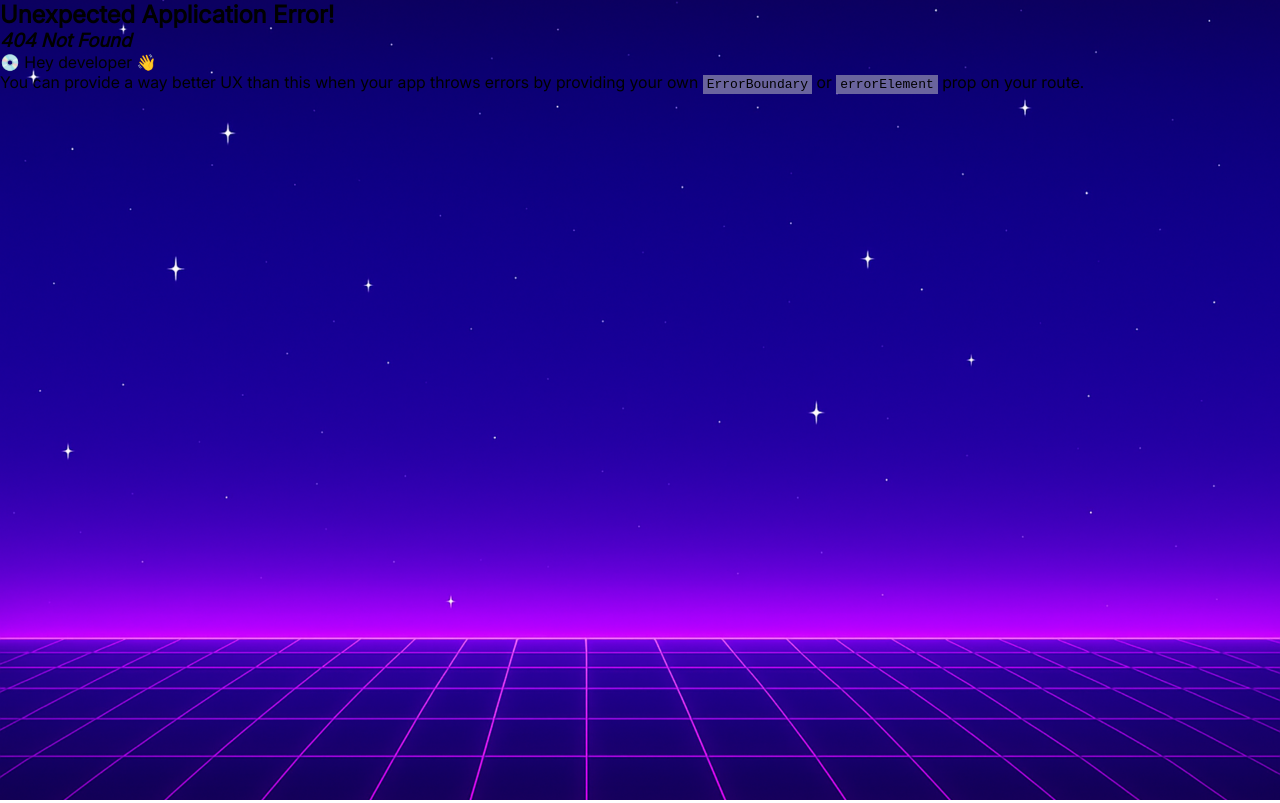
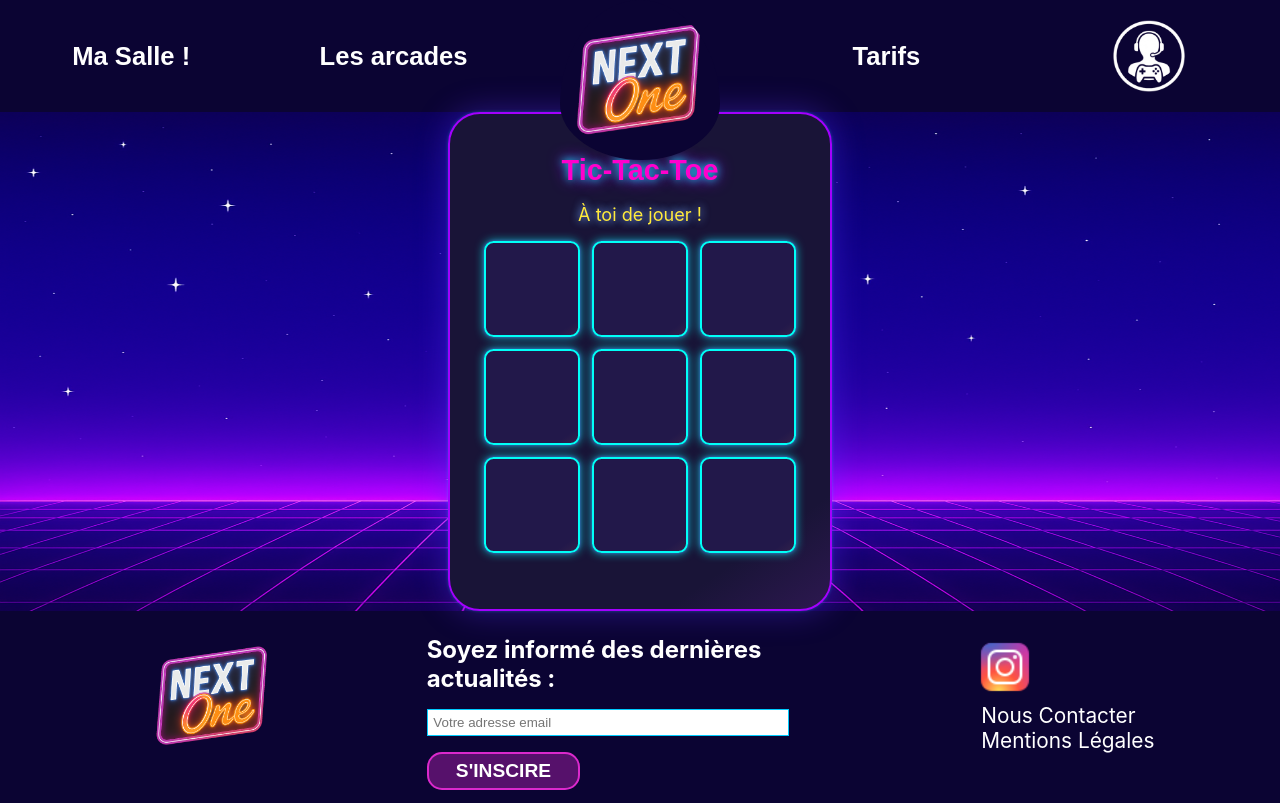
Before and after one commit to wildcodeschool-2025-03/nextOneBack, a React (Vite) app in the folder client/: page /TicTacToePage in a window 1280 px wide. Before the commit this address had no page. Built offline with nearby package versions, Linux system fonts and the light colour scheme.

Commit message:
feat: add tictactoe + adjustement css

```diff
--- a/client/src/App.css
+++ b/client/src/App.css
@@ -1,26 +1,30 @@
 html,
 body,
 #root {
-  height: 100%;
   margin: 0;
   padding: 0;
+  height: 100%;
 }
 
 body {
-  background: url("/images/background_V2.png");
-  background-size: cover;
-  background-repeat: repeat;
-  background-position: center;
   font-family: "inter", sans-serif;
 }
 
-*,
-*::before,
-*::after {
-  box-sizing: border-box;
+.app-container {
+  display: flex;
+  flex-direction: column;
+  min-height: 100vh;
 }
 
-@font-face {
-  font-family: "inter";
-  src: url("./assets/fonts/inter/Inter_18pt-Regular.ttf");
+.app-container > main {
+  flex: 1;
+  position: relative;
+  display: flex;
+  justify-content: center;
+  align-items: center;
+
+  background-image: url("/images/background_V2.png");
+  background-repeat: no-repeat;
+  background-size: 100% 100%;
+  background-position: center center;
 }
--- a/client/src/App.tsx
+++ b/client/src/App.tsx
@@ -5,11 +5,13 @@ import Navbar from "./components/Navbar/Navbar";
 
 function App() {
   return (
-    <>
+    <div className="app-container">
       <Navbar />
-      <Outlet />
+      <main>
+        <Outlet />
+      </main>
       <Footer />
-    </>
+    </div>
   );
 }
 
--- a/client/src/components/Home/HomePage.css
+++ b/client/src/components/Home/HomePage.css
@@ -1,6 +1,5 @@
 .homepage {
-  min-height: 100vh;
-  width: 100%;
+  width: auto;
   padding: 2rem 0;
   background: url("/images/background_V2.png");
   background-size: cover;
--- /dev/null
+++ b/client/src/components/TicTacToe/TicTacToe.css
@@ -0,0 +1,110 @@
+:root {
+  --base-scale: 1;
+  --container-size: 24rem;
+  --cell-size: 6rem;
+  --title-size: 1.8rem;
+  --status-size: 1.13rem;
+  --cell-font-size: 2.2rem;
+  --button-font-size: 1.04rem;
+}
+
+@media (min-width: 1920px) and (max-width: 2559px) {
+  :root {
+    --base-scale: 0.8;
+  }
+}
+
+@media (min-width: 2560px) {
+  :root {
+    --base-scale: 1.2;
+  }
+}
+
+.ttt-arcade-bg {
+  width: calc(var(--container-size));
+  margin: 0 auto;
+  padding: calc(2.5rem * var(--base-scale));
+  background: linear-gradient(145deg, #191437 85%, #2d1850 100%);
+  border-radius: 2rem;
+  box-shadow: 0 0 2rem #5b2fff66, 0 0 0.2rem #00f6ff55;
+  border: 0.15625rem solid #a300ff;
+  text-align: center;
+  transform: scale(var(--base-scale));
+  transform-origin: center;
+}
+
+.ttt-title {
+  font-family: "Press Start 2P", "Orbitron", Arial, sans-serif;
+  color: #ff00cc;
+  font-size: var(--title-size);
+  margin-bottom: 1rem;
+  text-shadow: 0 0 0.5rem #0ff, 0 0 1rem #a300ff;
+}
+
+.ttt-status {
+  color: #ffeb3b;
+  font-size: var(--status-size);
+  margin-bottom: 1rem;
+  text-shadow: 0 0 0.5rem #ff00cc99, 0 0 0.6rem #0ff;
+}
+
+.ttt-board {
+  display: grid;
+  grid-template-columns: repeat(3, var(--cell-size));
+  grid-template-rows: repeat(3, var(--cell-size));
+  gap: 0.75rem;
+  justify-content: center;
+  margin-bottom: 1rem;
+}
+
+.ttt-cell {
+  background: linear-gradient(145deg, #22184a 90%, #31214a 100%);
+  border: 2px solid #00fff7;
+  border-radius: 0.6rem;
+  font-family: "Press Start 2P", monospace;
+  font-size: var(--cell-font-size);
+  color: #ff00cc;
+  cursor: pointer;
+  box-shadow: 0 0 0.6rem #00fff7bb, 0 0 0.2rem #a300ff99;
+  display: flex;
+  align-items: center;
+  justify-content: center;
+}
+
+.ttt-cell:focus-visible {
+  outline: 2px dashed #ffeb3b;
+  outline-offset: 0.2rem;
+  box-shadow: 0 0 0.5rem #ffeb3b88;
+}
+
+.ttt-cell-filled {
+  cursor: not-allowed;
+  background: linear-gradient(145deg, #302147 90%, #2e1948 100%);
+  color: #fff;
+  text-shadow: 0 0 0.6rem #a300ff, 0 0 0.1rem #fff;
+}
+
+.ttt-restart-btn {
+  background: linear-gradient(90deg, #ff00cc 25%, #00fff7 85%);
+  border: none;
+  color: #191437;
+  padding: 0.6rem 2.2rem;
+  border-radius: 1rem;
+  font-family: "Orbitron", Arial, sans-serif;
+  font-size: var(--button-font-size);
+  font-weight: bold;
+  cursor: pointer;
+  box-shadow: 0 0 0.6rem #00fff7bb, 0 0 0.2rem #ff00cc99;
+  transition: transform 0.12s;
+}
+
+.ttt-restart-btn:hover {
+  transform: scale(1.06);
+  background: linear-gradient(90deg, #ff00cc 55%, #00fff7 85%);
+}
+
+.ttt-restart-btn:focus-visible {
+  outline: 2px dashed #ffeb3b;
+  outline-offset: 0.2rem;
+  box-shadow: 0 0 0.5rem #ffeb3b88;
+}
--- /dev/null
+++ b/client/src/components/TicTacToe/TicTacToe.tsx
@@ -0,0 +1,213 @@
+import { useCallback, useEffect, useRef, useState } from "react";
+import type { FC } from "react";
+import "./TicTacToe.css";
+
+type Player = "X" | "O" | null;
+type Board = Player[];
+
+const WIN_LINES = [
+  [0, 1, 2],
+  [3, 4, 5],
+  [6, 7, 8],
+  [0, 3, 6],
+  [1, 4, 7],
+  [2, 5, 8],
+  [0, 4, 8],
+  [2, 4, 6],
+];
+
+const cellKeys = ["TL", "TC", "TR", "ML", "MC", "MR", "BL", "BC", "BR"];
+
+function getBestMove(
+  board: Board,
+  iaPlayer: Player = "O",
+  humanPlayer: Player = "X",
+): number | null {
+  for (const line of WIN_LINES) {
+    const [a, b, c] = line;
+    const lineVals = [board[a], board[b], board[c]];
+    if (
+      lineVals.filter((x) => x === iaPlayer).length === 2 &&
+      lineVals.includes(null)
+    ) {
+      return line[lineVals.indexOf(null)];
+    }
+  }
+
+  for (const line of WIN_LINES) {
+    const [a, b, c] = line;
+    const lineVals = [board[a], board[b], board[c]];
+    if (
+      lineVals.filter((x) => x === humanPlayer).length === 2 &&
+      lineVals.includes(null)
+    ) {
+      return line[lineVals.indexOf(null)];
+    }
+  }
+
+  const emptyIndexes = board
+    .map((val, idx) => (val === null ? idx : null))
+    .filter((idx) => idx !== null) as number[];
+  if (emptyIndexes.length === 0) return null;
+  return emptyIndexes[Math.floor(Math.random() * emptyIndexes.length)];
+}
+
+function calculateWinner(board: Board): Player {
+  for (const line of WIN_LINES) {
+    const [a, b, c] = line;
+    if (board[a] && board[a] === board[b] && board[a] === board[c]) {
+      return board[a];
+    }
+  }
+  return null;
+}
+
+const TicTacToe: FC = () => {
+  const [board, setBoard] = useState<Board>(Array(9).fill(null));
+  const [isPlayerTurn, setIsPlayerTurn] = useState(true);
+  const [focusedIndex, setFocusedIndex] = useState<number | null>(null);
+  const [lastPlayedIndex, setLastPlayedIndex] = useState<number | null>(null);
+  const cellRefs = useRef<(HTMLButtonElement | null)[]>([]);
+  const restartBtnRef = useRef<HTMLButtonElement | null>(null);
+
+  const winner = calculateWinner(board);
+  const isDraw = board.every((cell) => cell !== null) && !winner;
+
+  const handleClick = useCallback(
+    (index: number) => {
+      if (!isPlayerTurn || board[index] || winner) return;
+      const newBoard = [...board];
+      newBoard[index] = "X";
+      setBoard(newBoard);
+      setIsPlayerTurn(false);
+      setLastPlayedIndex(index);
+    },
+    [isPlayerTurn, board, winner],
+  );
+
+  useEffect(() => {
+    if (!isPlayerTurn && !winner && !isDraw) {
+      const timeout = setTimeout(() => {
+        const move = getBestMove(board, "O", "X");
+        if (move !== null) {
+          const newBoard = [...board];
+          newBoard[move] = "O";
+          setBoard(newBoard);
+        }
+        setIsPlayerTurn(true);
+      }, 700);
+      return () => clearTimeout(timeout);
+    }
+  }, [isPlayerTurn, board, winner, isDraw]);
+
+  useEffect(() => {
+    if (lastPlayedIndex !== null) {
+      const timeout = setTimeout(() => {
+        const cell = cellRefs.current[lastPlayedIndex];
+        if (cell) {
+          cell.focus();
+        }
+      }, 0);
+      setFocusedIndex(lastPlayedIndex);
+      setLastPlayedIndex(null);
+      return () => clearTimeout(timeout);
+    }
+  }, [lastPlayedIndex]);
+
+  useEffect(() => {
+    const handleKeyDown = (e: KeyboardEvent) => {
+      if (focusedIndex === null) return;
+
+      const row = Math.floor(focusedIndex / 3);
+      const col = focusedIndex % 3;
+      let nextIndex = focusedIndex;
+
+      if (["ArrowUp", "z", "Z"].includes(e.key) && row > 0) {
+        nextIndex = (row - 1) * 3 + col;
+      } else if (["ArrowDown", "s", "S"].includes(e.key) && row < 2) {
+        nextIndex = (row + 1) * 3 + col;
+      } else if (
+        ["ArrowDown", "s", "S"].includes(e.key) &&
+        row === 2 &&
+        (winner || isDraw)
+      ) {
+        e.preventDefault();
+        restartBtnRef.current?.focus();
+        setFocusedIndex(null);
+        return;
+      } else if (["ArrowLeft", "q", "Q"].includes(e.key) && col > 0) {
+        nextIndex = row * 3 + (col - 1);
+      } else if (["ArrowRight", "d", "D"].includes(e.key) && col < 2) {
+        nextIndex = row * 3 + (col + 1);
+      } else if (["Enter", " "].includes(e.key)) {
+        handleClick(focusedIndex);
+        return;
+      }
+
+      if (nextIndex !== focusedIndex) {
+        e.preventDefault();
+        setFocusedIndex(nextIndex);
+        cellRefs.current[nextIndex]?.focus();
+      }
+    };
+
+    window.addEventListener("keydown", handleKeyDown);
+    return () => window.removeEventListener("keydown", handleKeyDown);
+  }, [focusedIndex, handleClick, winner, isDraw]);
+
+  function handleRestart() {
+    setBoard(Array(9).fill(null));
+    setIsPlayerTurn(true);
+    setFocusedIndex(null);
+    setLastPlayedIndex(null);
+  }
+
+  return (
+    <div className="ttt-arcade-bg">
+      <h2 className="ttt-title">Tic-Tac-Toe</h2>
+      <div className="ttt-status">
+        {winner
+          ? winner === "X"
+            ? "✨ Bravo, tu as gagné !"
+            : "💀 L'IA gagne !"
+          : isDraw
+            ? "Match nul !"
+            : isPlayerTurn
+              ? "À toi de jouer !"
+              : "Je réfléchis..."}
+      </div>
+      <div className="ttt-board">
+        {board.map((cell, i) => (
+          <button
+            type="button"
+            key={cellKeys[i]}
+            ref={(element: HTMLButtonElement | null) => {
+              cellRefs.current[i] = element;
+            }}
+            className={`ttt-cell ${cell ? "ttt-cell-filled" : ""}`}
+            onClick={() => {
+              if (isPlayerTurn && !cell && !winner) {
+                handleClick(i);
+              }
+            }}
+            onFocus={() => setFocusedIndex(i)}
+          >
+            {cell}
+          </button>
+        ))}
+      </div>
+      {(winner || isDraw) && (
+        <button
+          type="button"
+          ref={restartBtnRef}
+          className="ttt-restart-btn"
+          onClick={handleRestart}
+        >
+          Rejouer
+        </button>
+      )}
+    </div>
+  );
+};
+
+export default TicTacToe;
--- a/client/src/main.tsx
+++ b/client/src/main.tsx
@@ -10,6 +10,7 @@ import App from "./App";
 import AdminPage from "./pages/AdminPage.tsx";
 import Connexion from "./pages/Connexion";
 import HomePage from "./pages/HomePage.tsx";
+import TicTacToePage from "./pages/TicTacToePage.tsx";
 
 // Import additional components for new routes
 // Try creating these components in the "pages" folder
@@ -33,6 +34,10 @@ const router = createBrowserRouter([
       {
         path: "/adminpage", // The root path
         element: <AdminPage />, // Renders the App component for the home page
+      },
+      {
+        path: "/TicTacToePage",
+        element: <TicTacToePage />,
       },
     ],
   },
--- /dev/null
+++ b/client/src/pages/TicTacToePage.tsx
@@ -0,0 +1,7 @@
+import TicTacToe from "../components/TicTacToe/TicTacToe";
+
+function TicTacToePage() {
+  return <TicTacToe />;
+}
+
+export default TicTacToePage;
--- a/client/src/styles/connexion.css
+++ b/client/src/styles/connexion.css
@@ -1,8 +1,11 @@
 .connexion-page {
+  height: auto;
+  width: 100%;
   display: flex;
   justify-content: center;
   padding: 4.5rem;
   color: #00ffff;
+  margin-bottom: 6rem;
 }
 
 .title-connexion {
@@ -13,7 +16,7 @@
 
 .line-connexion {
   margin-top: 0.5rem;
-  height: 0.1rem;
+  height: 0.2rem;
   width: auto;
   background: #00ffff;
 }
--- a/client/src/styles/footer.css
+++ b/client/src/styles/footer.css
@@ -2,42 +2,45 @@
   .footer-mobile {
     display: flex;
     background-color: #0b0433;
-    height: 20em;
+    min-height: 20em;
     width: 100%;
-    display: flex;
     flex-direction: column;
     justify-content: space-around;
     position: relative;
   }
+
   .logo-desktop {
     display: none;
   }
+
   .registration {
     color: white;
     font-weight: 600;
     height: 2em;
     width: 8em;
     font-size: 1.2em;
-    border: 2px solid;
-    border-color: #db29cc;
+    border: 2px solid #db29cc;
     border-radius: 15px;
     background-color: rgba(219, 41, 204, 0.36);
   }
+
   .input-mail {
-    border: 1px solid;
-    border-color: #00ccff;
+    border: 1px solid #00ccff;
     width: 85%;
     height: 2em;
   }
+
   .nextOneLogoFooter {
     width: 7em;
     height: 7em;
     margin-top: 1.5em;
   }
+
   .h1-footer {
     color: white;
     font-size: 1.5em;
   }
+
   .top-footer {
     display: flex;
     flex-direction: column;
@@ -46,26 +49,31 @@
     gap: 1em;
     margin-top: 1em;
   }
+
   .bottom-footer {
     display: flex;
     justify-content: space-around;
     margin-bottom: 1em;
   }
+
   .three-span {
     display: flex;
     flex-direction: column;
     justify-content: space-around;
     align-items: flex-end;
   }
+
   .link-footer {
     color: white;
     font-size: 1.3em;
   }
+
   .icone_instagram {
     width: 4em;
     height: 4em;
   }
 }
+
 @media screen and (min-width: 768px) {
   .footer-mobile {
     display: grid;
@@ -73,8 +81,9 @@
     grid-template-columns: 1fr 1fr 1fr;
     background-color: #0b0433;
     width: 100%;
-    height: 12em;
+    min-height: 12em;
   }
+
   .top-footer {
     grid-column: 2;
     display: flex;
@@ -82,6 +91,7 @@
     gap: 1em;
     margin-top: 1.5em;
   }
+
   .h1-footer {
     color: white;
     font-size: 1.5em;
@@ -102,36 +112,40 @@
     justify-content: center;
     margin-top: 0.8em;
   }
+
   .nextOneLogoFooter {
     display: none;
   }
+
   .nextOneLogoDesktop {
     width: 9em;
     height: 9em;
   }
+
   .link-footer {
     color: white;
     font-size: 1.3em;
   }
+
   .icone_instagram {
     width: 4em;
     height: 4em;
     margin-left: -0.5em;
   }
+
   .registration {
     color: white;
     font-weight: 600;
     height: 2em;
     width: 8em;
     font-size: 1.2em;
-    border: 2px solid;
-    border-color: #db29cc;
+    border: 2px solid #db29cc;
     border-radius: 15px;
     background-color: rgba(219, 41, 204, 0.36);
   }
+
   .input-mail {
-    border: 1px solid;
-    border-color: #00ccff;
+    border: 1px solid #00ccff;
     width: 85%;
     height: 2em;
   }
--- a/client/src/styles/navbar.css
+++ b/client/src/styles/navbar.css
@@ -130,6 +130,7 @@
     height: 10em;
     border-radius: 50% 50% 49% 51% / 65% 65% 35% 35%;
     background-color: #0b0433;
+    z-index: 9999;
   }
   .userGamerIcone {
     width: 5em;
```
